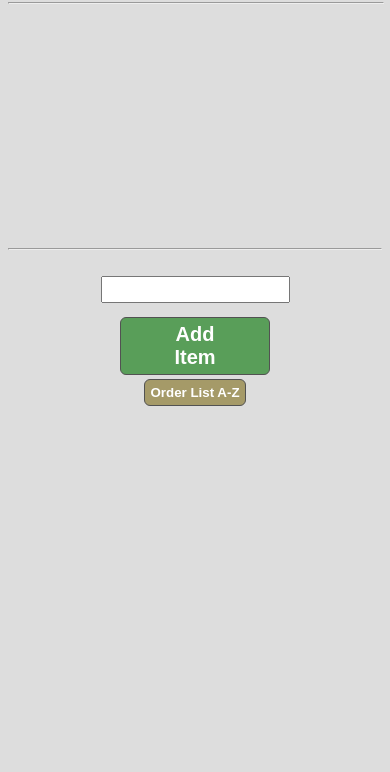
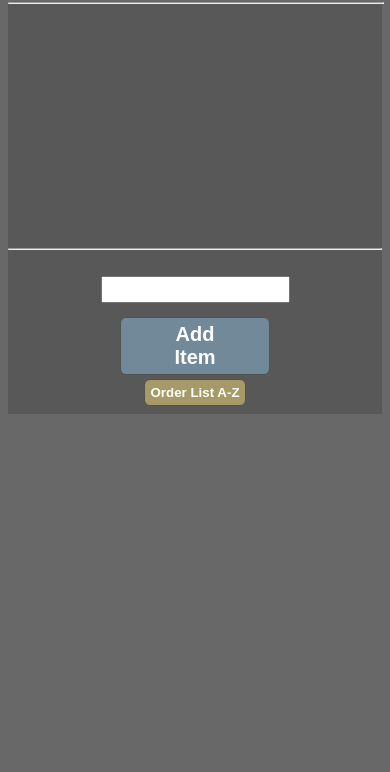
Before and after one commit to Pang/LocalStorageListApp, a plain HTML site: page index.html in a window 390 px wide. Shown: the part 72-844 px from the top of the page. Drawn offline with nearby package versions, Linux system fonts and the light colour scheme.

Commit message:
style changes

```diff
--- a/listProjStyle.css
+++ b/listProjStyle.css
@@ -1,7 +1,8 @@
 body {
-    background-color: rgb(255, 255, 255);
+    background-color: rgb(104, 104, 104);
     font-family: Arial, Helvetica, sans-serif;
     font-weight: bold;
+    color: white;
 }
 
 h1 {
@@ -56,17 +57,13 @@ input.save {
 }
 
 button.newItem  {
-    background-color: rgb(89, 158, 89);
+    background-color:  rgb(113, 137, 153);
     width: 150px;
     font-size: 20px;
     text-align: center;
 }
 
 button.newItem:hover {
-    background-color: rgb(129, 192, 129);
-}
-
-button.newTitle:hover  {
     background-color: rgb(130, 156, 173);
 }
 
@@ -80,11 +77,10 @@ button.orderList:hover {
 }
 
 .listBox {
-    background-color: rgb(221, 221, 221);
+    background-color: rgb(88, 88, 88);
     padding: 50px;
     padding-bottom: 40px;
     border: solid rgb(71, 71, 71) 2px;
-    box-shadow: 5px 5px 25px;
 }
 
 #valInput {
@@ -106,11 +102,11 @@ li {
 }
 
 li:nth-child(even){
-    background-color: rgb(201, 201, 201);
+    background-color: rgb(100, 100, 100);
 }
 
 li.ticked {
-    background-color: rgba(70, 70, 70, 0.6);
+    background-color: rgba(44, 44, 44, 0.6);
     text-decoration: line-through;
 }
 
@@ -135,11 +131,6 @@ li.ticked {
 /* Media Query ------ Tablet & Mobile View ------ */
 
 @media screen and (max-width: 800px) {
-
-  body {
-    background-color: rgb(221, 221, 221);
-  }
-
   ul {
     list-style-type: none;
   }
```
